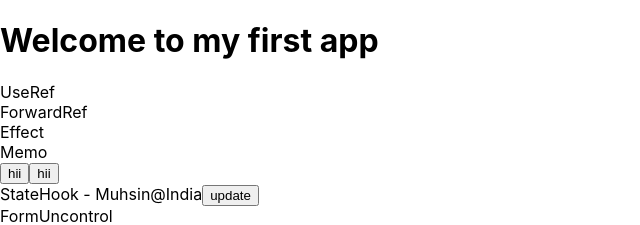
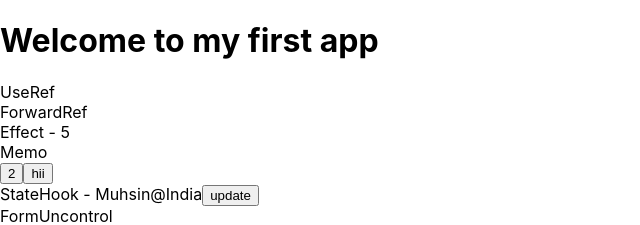
Before and after one commit to paravathmuhsin/react-basics, a React (Create React App) app: page / in a window 1280 px wide. Shown: the top 225 px of the page, without its empty margins (0-640 px from the left). Built offline with nearby package versions, Linux system fonts and the light colour scheme.

Commit message:
usememo vs usecallback

```diff
--- a/src/Effect.js
+++ b/src/Effect.js
@@ -1,9 +1,19 @@
-import React, { useEffect, useState } from "react";
+import React, { useCallback, useEffect, useMemo, useState } from "react";
 import Memo from "./Memo";
 
+function add(a, b) {
+  return a + b;
+}
+
 const Effect = () => {
-  const [first, setfirst] = useState("hii");
+  const [first, setfirst] = useState(2);
   const [sec, setsec] = useState("hii");
+  //ijfhe9gh89ehg89e
+  const ss = useCallback(() => {
+    console.log("ss", first);
+  }, [first]);
+  const dd = useMemo(() => add(3, first), [first]);
+
   useEffect(() => {
     console.log("useEffect - first");
     return () => {};
@@ -13,11 +23,11 @@ const Effect = () => {
   }, [sec]);
   return (
     <div>
-      Effect
-      <Memo ss={sec} />
+      Effect - {dd}
+      <Memo ff={dd} />
       <button
         onClick={() => {
-          setfirst("Hello");
+          setfirst(5);
         }}
       >
         {first}
```
